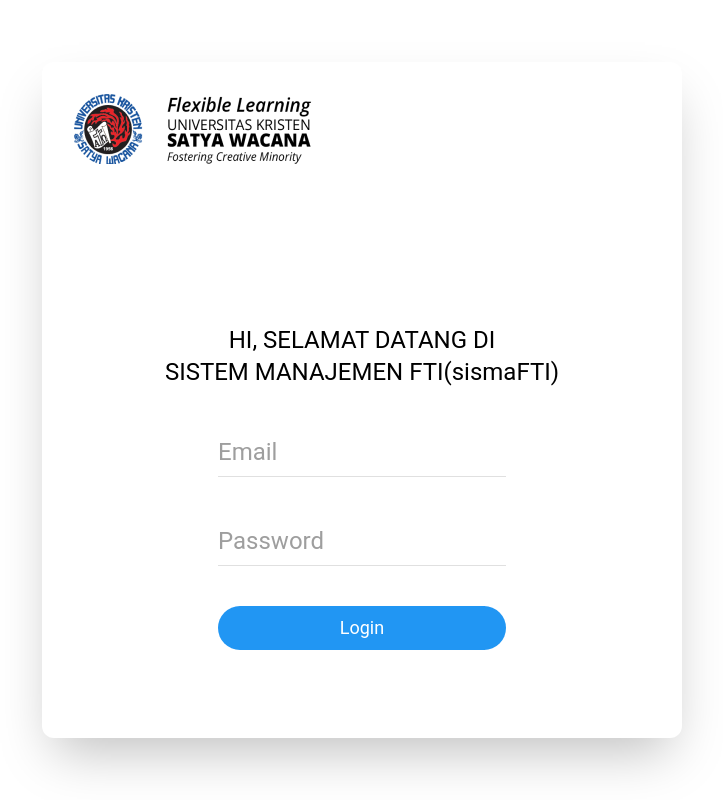
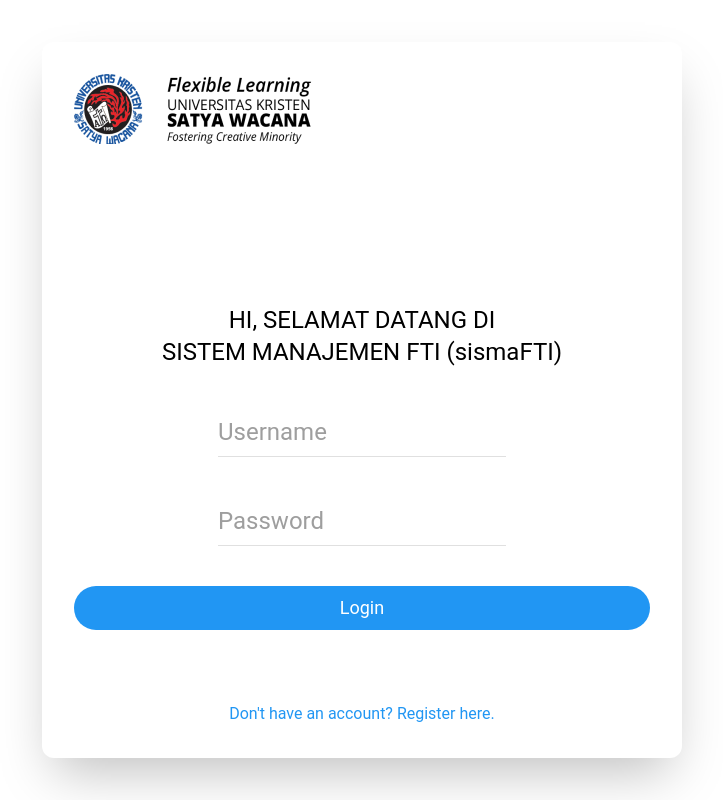
Before and after one commit to Ayyyku/sisma-fti-fe, a React (Vite) app: page / in a window 1280 px wide. Shown: the whole page, without its empty margins (278-1001 px from the left). Built offline with nearby package versions, Linux system fonts and the light colour scheme.

Commit message:
Add axios dependency for API requests

```diff
--- a/package.json
+++ b/package.json
@@ -16,6 +16,7 @@
     "@heroicons/react": "^2.1.5",
     "@material-tailwind/react": "^2.1.10",
     "@reduxjs/toolkit": "^2.2.7",
+    "axios": "^1.7.7",
     "react": "^18.3.1",
     "react-dom": "^18.3.1",
     "react-redux": "^9.1.2",
--- a/src/Pages/Dashboard.jsx
+++ b/src/Pages/Dashboard.jsx
@@ -1,9 +1,11 @@
 import React from "react";
 import Layouts from "./Layouts";
 import Hero from "../assets/hero.jpg";
-import { UserIcon, ClockIcon, BellIcon } from "@heroicons/react/24/solid";
+import { BellIcon, ChevronRightIcon } from "@heroicons/react/24/solid";
 import FullCalendar from "@fullcalendar/react";
 import dayGridPlugin from "@fullcalendar/daygrid";
+import CardPeminjamanRuangan from "../components/CardPeminjamanRuangan";
+import JadwalDashboard from "../components/JadwalDashboard";
 const Dashboard = () => {
   return (
     <Layouts>
@@ -34,53 +36,36 @@
               <p className="text-blue-700 font-bold ">Lihat Semua</p>
             </div>
             <div className="flex gap-3 mt-5">
-              <div className="rounded-lg bg-white p-3">
-                <h1 className="font-bold">Status Peminjaman ruangan</h1>
-                <p className="text-sm text-gray-700 mt-3">FTI469</p>
-                <span className="flex align-middle self-center mt-12 gap-2">
-                  <UserIcon className="h-5 w-5 text text-gray-600" />
-                  <p className="text-gray-600">sarpras</p>
-                </span>
-                <span className="flex align-middle self-center mt-6 gap-2">
-                  <ClockIcon className="h-5 w-5 text text-gray-600" />
-                  <p className="text-gray-600">11.00 - 13.00</p>
-                </span>
-              </div>
-              <div className="rounded-lg bg-white p-3">
-                <h1 className="font-bold">Status Peminjaman ruangan</h1>
-                <p className="text-sm text-gray-700 mt-3">FTI469</p>
-                <span className="flex align-middle self-center mt-12 gap-2">
-                  <UserIcon className="h-5 w-5 text text-gray-600" />
-                  <p className="text-gray-600">sarpras</p>
-                </span>
-                <span className="flex align-middle self-center mt-6 gap-2">
-                  <ClockIcon className="h-5 w-5 text text-gray-600" />
-                  <p className="text-gray-600">11.00 - 13.00</p>
-                </span>
-              </div>
-              <div className="rounded-lg bg-white p-3">
-                <h1 className="font-bold">Status Peminjaman ruangan</h1>
-                <p className="text-sm text-gray-700 mt-3">FTI469</p>
-                <span className="flex align-middle self-center mt-12 gap-2">
-                  <UserIcon className="h-5 w-5 text text-gray-600" />
-                  <p className="text-gray-600">sarpras</p>
-                </span>
-                <span className="flex align-middle self-center mt-6 gap-2">
-                  <ClockIcon className="h-5 w-5 text text-gray-600" />
-                  <p className="text-gray-600">11.00 - 13.00</p>
-                </span>
-              </div>
+              {[...Array(3)].map((_, i) => (
+                <CardPeminjamanRuangan key={i} />
+              ))}
             </div>
           </div>
         </div>
         <div className="ml-12 w-2/3">
-        <div className="flex gap-4 justify-end items-center mt-5">
+          <div className="flex gap-4 justify-end items-center mt-5">
             <BellIcon className="h-8 w-8 text-gray-600" />
-          <img src="https://i.pinimg.com/564x/8d/bb/3e/8dbb3ea9dcf5bb51ccc295b05081a442.jpg" alt="img profile" className="w-16 rounded-full" />
-        </div>
-        <div className="mt-5">
-          <FullCalendar plugins={[dayGridPlugin]} initialView="dayGridMonth" />
-        </div>
+            <img
+              src="https://i.pinimg.com/564x/8d/bb/3e/8dbb3ea9dcf5bb51ccc295b05081a442.jpg"
+              alt="img profile"
+              className="w-16 rounded-full"
+            />
+          </div>
+          <div className="mt-5">
+            <FullCalendar
+              plugins={[dayGridPlugin]}
+              initialView="dayGridMonth"
+              className="bg-gray-700 shadow-lg rounded-lg p-4"
+            />
+            <div>
+
+              <h1 className="font-bold mt-10 text-2xl mb-4">Jadwal</h1>
+              <JadwalDashboard />
+              {[...Array(3)].map((_, i) => (
+                <JadwalDashboard key={i} />
+              ))}
+            </div>
+          </div>
         </div>
       </div>
     </Layouts>
--- /dev/null
+++ b/src/components/CardPeminjamanRuangan.jsx
@@ -0,0 +1,27 @@
+import React from "react";
+import { UserIcon, ClockIcon, ChatBubbleBottomCenterIcon } from "@heroicons/react/24/solid";
+
+
+const CardPeminjamanRuangan = () => {
+  return (
+    <div className="rounded-lg bg-white p-3">
+      <h1 className="font-bold">Status Peminjaman ruangan</h1>
+      <p className="text-sm text-gray-700 mt-3">FTI469</p>
+      <span className="flex align-middle self-center mt-12 gap-2">
+        <UserIcon className="h-5 w-5 text text-gray-600" />
+        <p className="text-gray-600">sarpras</p>
+      </span>
+      <span className="flex align-middle self-center mt-6 gap-2">
+        <ClockIcon className="h-5 w-5 text text-gray-600" />
+        <p className="text-gray-600">11.00 - 13.00</p>
+      </span>
+
+      <div className="bg-light-blue-800 w-3/6 rounded-md mt-3 flex justify-between align-middle gap-3 px-2 pt-1 ">
+        <p className="text-center text-white">Menuggu</p>
+        <ChatBubbleBottomCenterIcon className="h-5 w-5 text-white my-auto" />
+      </div>
+    </div>
+  );
+};
+
+export default CardPeminjamanRuangan;
--- a/src/components/Dashboard.jsx
+++ b/src/components/Dashboard.jsx
@@ -13,15 +13,36 @@
   UserGroupIcon,
   InboxIcon,
   Cog6ToothIcon,
+  ArrowLeftEndOnRectangleIcon,
 } from "@heroicons/react/24/solid";
 import { NavLink, useNavigate } from "react-router-dom";
+import axios from "axios";
 
 const Dashboard = () => {
+  const navigate = useNavigate();
+
+  const handleLogout = async () => {
+    try {
+      // Optionally make a logout API call to the server if needed
+      await axios.post("http://localhost:3000/api/auth/logout");
+
+      // Clear local storage (or cookies) where JWT might be stored
+      localStorage.removeItem("token");
+
+      // Redirect to login page after logging out
+      navigate("/");
+    } catch (err) {
+      console.error("Logout failed", err);
+    }
+  };
+
   return (
     <Card className="h-[calc(100vh-2rem)] w-full max-w-[20rem] p-4 shadow-xl shadow-blue-gray-900/5">
       <div className="mb-2 p-4">
         <Typography variant="h5" color="blue-gray">
-          Sidebar
+          <span>SISMAFTI</span>
+          <br />
+          <span>sistem manajemen FTI</span>
         </Typography>
       </div>
       <List>
@@ -73,6 +94,15 @@
             Pengaturan
           </ListItem>
         </NavLink>
+        <ListItem
+          className="hover:bg-blue-800 hover:text-white"
+          onClick={handleLogout}
+        >
+          <ListItemPrefix>
+            <ArrowLeftEndOnRectangleIcon className="h-5 w-5" />
+          </ListItemPrefix>
+          Log Out
+        </ListItem>
       </List>
     </Card>
   );
--- /dev/null
+++ b/src/components/JadwalDashboard.jsx
@@ -0,0 +1,25 @@
+import { ChevronRightIcon } from "@heroicons/react/24/solid";
+import React from "react";
+
+const JadwalDashboard = () => {
+  return (
+    <div className="flex border p-3 rounded-xl bg-gray-100 my-4 justify-between hover:bg-gray-200">
+      <div className="flex gap-3 ">
+        <div className="align-middle my-auto">
+          <div className="w-4 h-4 rounded-full bg-blue-900"></div>
+        </div>
+        <div className="flex flex-col">
+          <h1>English Class</h1> <br />
+          <p className="text-gray-600">Yeremia</p>
+        </div>
+      </div>
+      <div className="align-middle my-auto">
+          <h1 >
+            <ChevronRightIcon className="h-5 w-5 text-gray-600 font-extrabold" />
+          </h1>
+        </div>
+    </div>
+  );
+};
+
+export default JadwalDashboard;
--- a/src/components/Login.jsx
+++ b/src/components/Login.jsx
@@ -1,38 +1,66 @@
 import React, { useState } from "react";
 import { NavLink, useNavigate } from "react-router-dom";
+import axios from "axios"; // Import Axios
 import Logo from "../assets/logo.png";
 
 const Login = () => {
-  const [email, setEmail] = useState("");
+  const [username, setUsername] = useState("");
   const [password, setPassword] = useState("");
+  const [error, setError] = useState("");
+  const navigate = useNavigate();
+
+  const handleLogin = async (e) => {
+    e.preventDefault();
+    try {
+      const response = await axios.post(
+        "http://localhost:3000/api/auth/login",
+        {
+          username,
+          password,
+        }
+      );
+      if (response.status === 200) {
+        // On success, redirect to dashboard
+        navigate("/dashboard");
+      }
+    } catch (err) {
+      setError("Email atau Password salah"); // Set error message if login fails
+    }
+  };
 
   return (
     <div className="w-screen h-screen bg-slate-50 flex flex-col items-center justify-center">
-      <div className="w-3/6 mx-auto bg-white my-auto p-8 shadow-2xl rounded-xl">
+      <form
+        className="w-3/6 mx-auto bg-white my-auto p-8 shadow-2xl rounded-xl"
+        onSubmit={handleLogin}
+      >
         <img src={Logo} alt="logo" />
         <h1 className="text-center text-2xl mt-40">
-          HI, SELAMAT DATANG DI <br /> SISTEM MANAJEMEN FTI(sismaFTI)
+          HI, SELAMAT DATANG DI <br /> SISTEM MANAJEMEN FTI (sismaFTI)
         </h1>
         <div className="text-center text-2xl mt-5">
+          {/* Username input */}
           <div className="relative mt-10">
-            {email === "" && (
+            {username === "" && (
               <label
-                htmlFor="email"
+                htmlFor="username"
                 className="absolute top-2 text-gray-500 text-md"
               >
-                Email
+                Username
               </label>
             )}
             <input
-              type="email"
-              id="email"
-              value={email}
-              onChange={(e) => setEmail(e.target.value)}
+              type="text"
+              id="username"
+              value={username}
+              onChange={(e) => setUsername(e.target.value)}
               className="w-3/6 p-2 border-b border-gray-300 focus:outline-none focus:border-blue-500"
             />
           </div>
+
+          {/* Password input */}
           <div className="relative mt-10">
-            {email === "" && (
+            {password === "" && (
               <label
                 htmlFor="password"
                 className="absolute top-2 text-gray-500 text-md"
@@ -48,15 +76,30 @@
               className="w-3/6 p-2 border-b border-gray-300 focus:outline-none focus:border-blue-500"
             />
           </div>
+
+          {/* Display error message */}
+          {error && (
+            <p className="text-red-500 mt-4 text-center">{error}</p>
+          )}
         </div>
+
+        {/* Login button */}
         <div className="flex justify-center mt-10">
-          <NavLink to={"/dashboard"} className="w-3/6">
-            <button className="w-full bg-blue-500 text-white p-2 text-lg rounded-full hover:bg-blue-700 mb-14">
-              Login
-            </button>
+          <button
+            type="submit"
+            className="w-full bg-blue-500 text-white p-2 text-lg rounded-full hover:bg-blue-700 mb-14"
+          >
+            Login
+          </button>
+        </div>
+
+        {/* Navigation link (optional) */}
+        <div className="flex justify-center mt-4">
+          <NavLink to="/register" className="text-blue-500 hover:underline">
+            Don't have an account? Register here.
           </NavLink>
         </div>
-      </div>
+      </form>
     </div>
   );
 };
```
Also changed, not shown: 1 other file (tests, documents, lock files or other folders).
